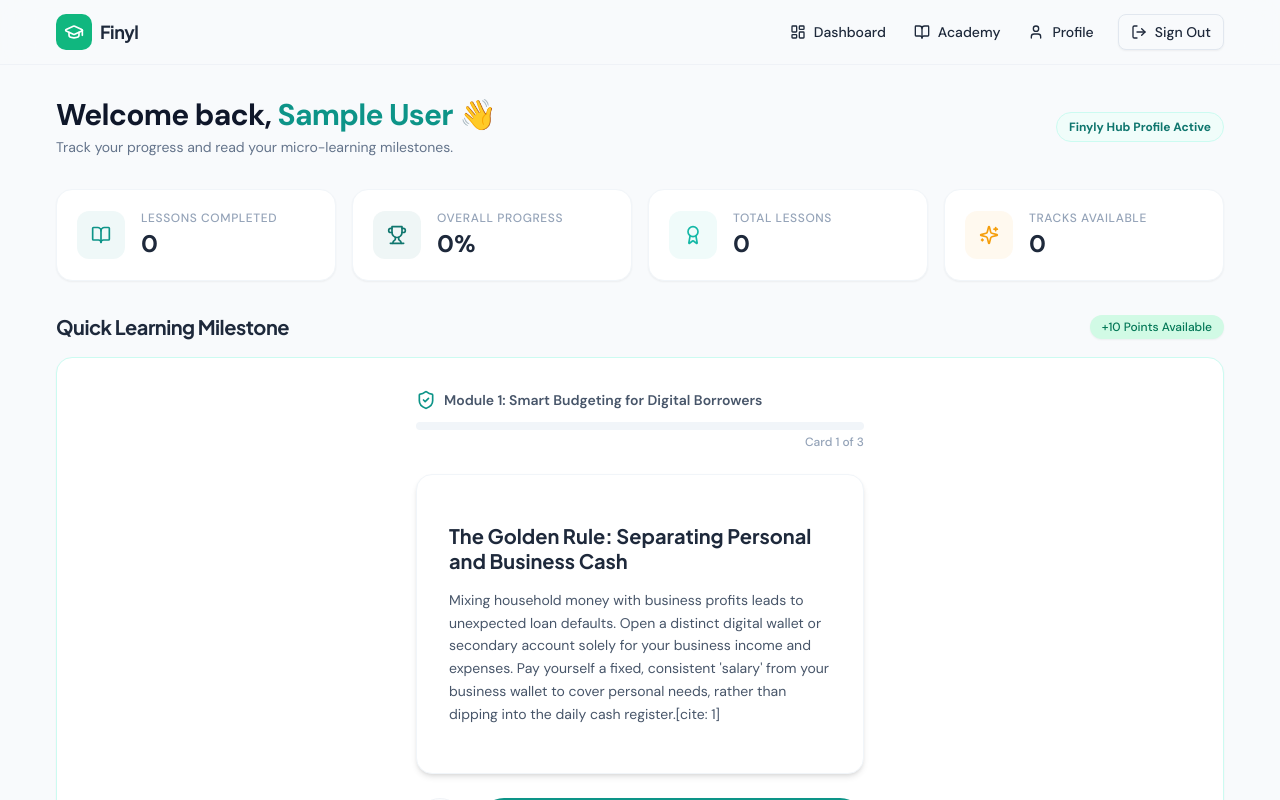
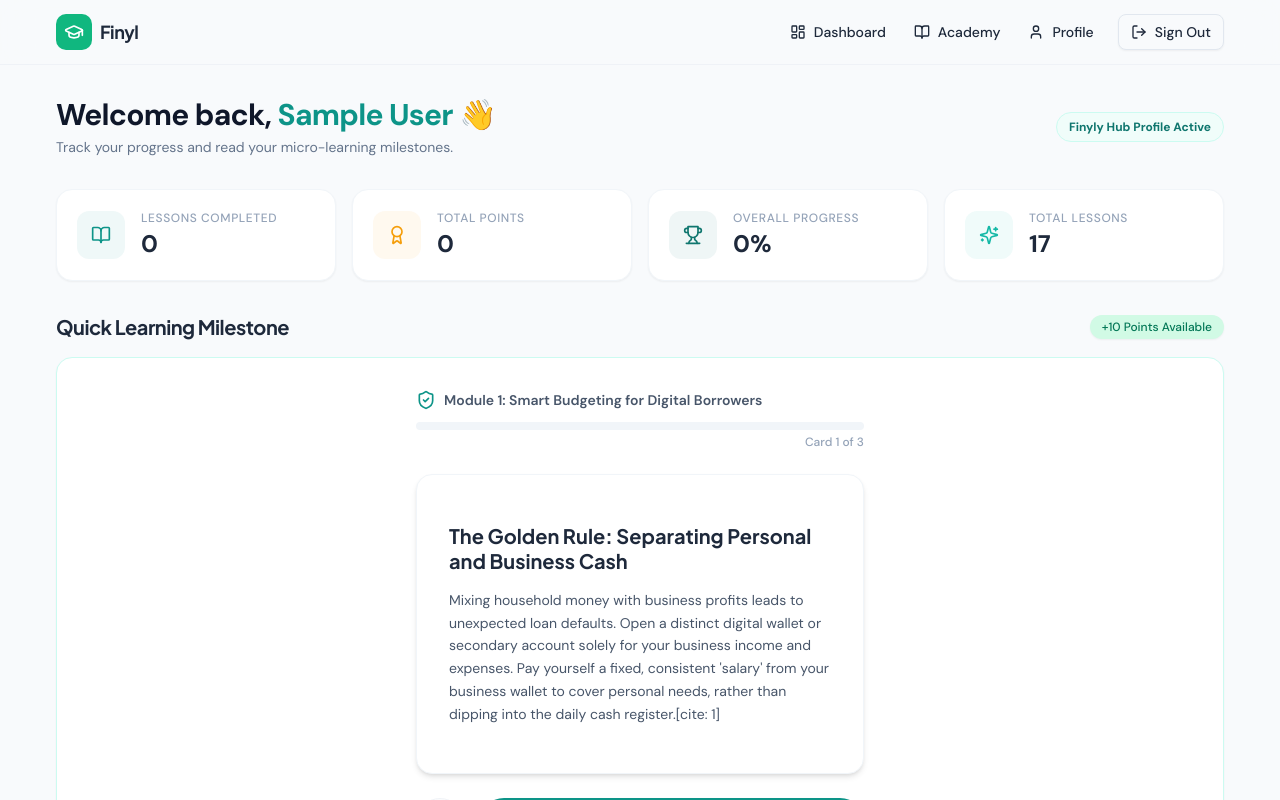
Before and after one commit to SenorAutum/Finyl, a Next.js app in the folder nextjs_space/: page /dashboard in a window 1280 px wide. Shown: the top 800 px of the page. Built offline with nearby package versions, Linux system fonts and the light colour scheme; no server answers; the database is empty; sample sign-in values are in the browser's storage.

Commit message:
feat(dashboard): activate live firebase gamification tally and dynamic stats

```diff
--- a/nextjs_space/app/dashboard/_components/dashboard-client.tsx
+++ b/nextjs_space/app/dashboard/_components/dashboard-client.tsx
@@ -20,9 +20,13 @@ import { Progress } from '@/components/ui/progress';
 import Navbar from '@/components/navbar';
 import Footer from '@/components/footer';
 
-// Import our new Firebase auth tools
-import { auth } from '@/lib/firebase';
+// Import our new Firebase auth & database tools
+import { auth, db } from '@/lib/firebase';
 import { onAuthStateChanged } from 'firebase/auth';
+import { doc, onSnapshot } from 'firebase/firestore';
+
+// Import Curriculum to dynamically calculate total lessons
+import { finylCurriculum } from '@/lib/curriculumData';
 
 // Import the Micro-Learning Cards
 import MicroLearningCards from '@/components/micro-learning-cards';
@@ -55,29 +59,65 @@ export default function DashboardClient() {
   const [data, setData] = useState<any>(null);
   const [loading, setLoading] = useState(true);
 
+  // Dynamically count all lessons in the curriculum
+  const totalLessonsCount = finylCurriculum.reduce((acc, module) => acc + (module.lessons?.length || 0), 0);
+
   useEffect(() => {
+    let unsubscribeData: () => void;
+
     // Listen for Firebase login status
-    const unsubscribe = onAuthStateChanged(auth, (currentUser) => {
+    const unsubscribeAuth = onAuthStateChanged(auth, (currentUser) => {
       if (!currentUser) {
         router.replace('/login');
       } else {
         setUser(currentUser);
 
-        // Provide a safe empty state so the UI renders beautifully
-        setData({
-          trackProgress: [],
-          recentActivity: [],
-          overallPercentage: 0,
-          totalCompleted: 0,
-          totalLessons: 0
+        // Connect to this specific user's live database document
+        const userDocRef = doc(db, 'users', currentUser.uid);
+
+        unsubscribeData = onSnapshot(userDocRef, (docSnap) => {
+          if (docSnap.exists()) {
+            const userData = docSnap.data();
+
+            // Extract stats with safe fallbacks to 0
+            const completed = userData.totalCompleted || 0;
+            const points = userData.points || 0;
+
+            // Calculate actual percentage
+            const progressPct = totalLessonsCount > 0
+              ? Math.round((completed / totalLessonsCount) * 100)
+              : 0;
+
+            setData({
+              totalCompleted: completed,
+              points: points,
+              overallPercentage: progressPct,
+              totalLessons: totalLessonsCount,
+              trackProgress: [],
+              recentActivity: []
+            });
+          } else {
+            // Safe fallback if their database document is empty
+            setData({
+              totalCompleted: 0,
+              points: 0,
+              overallPercentage: 0,
+              totalLessons: totalLessonsCount,
+              trackProgress: [],
+              recentActivity: []
+            });
+          }
+          setLoading(false);
         });
-
-        setLoading(false);
       }
     });
 
-    return () => unsubscribe();
-  }, [router]);
+    // Cleanup listeners when the component unmounts
+    return () => {
+      unsubscribeAuth();
+      if (unsubscribeData) unsubscribeData();
+    };
+  }, [router, totalLessonsCount]);
 
   if (loading) {
     return (
@@ -87,13 +127,15 @@ export default function DashboardClient() {
     );
   }
 
-  // Extract the user's name or email prefix to greet them
   const userName = user?.displayName || user?.email?.split('@')[0] || 'Learner';
   const trackProgress: TrackProgress[] = data?.trackProgress ?? [];
   const recentActivity: Activity[] = data?.recentActivity ?? [];
+
+  // Extract our new live stats
+  const totalCompleted = data?.totalCompleted ?? 0;
   const overallPct = data?.overallPercentage ?? 0;
-  const totalCompleted = data?.totalCompleted ?? 0;
   const totalLessons = data?.totalLessons ?? 0;
+  const totalPoints = data?.points ?? 0;
 
   return (
     <div className="min-h-screen bg-[#f8fafc] text-slate-800 font-sans antialiased">
@@ -113,13 +155,13 @@ export default function DashboardClient() {
           </span>
         </motion.div>
 
-        {/* Stats Grid */}
+        {/* Live Stats Grid */}
         <div className="mb-8 grid gap-4 sm:grid-cols-2 lg:grid-cols-4">
           {[
             { icon: BookOpen, label: 'Lessons Completed', value: totalCompleted, color: '#0d9488' },
+            { icon: Award, label: 'Total Points', value: totalPoints, color: '#f59e0b' },
             { icon: Trophy, label: 'Overall Progress', value: `${overallPct}%`, color: '#0f766e' },
-            { icon: Award, label: 'Total Lessons', value: totalLessons, color: '#14b8a6' },
-            { icon: Sparkles, label: 'Tracks Available', value: trackProgress?.length ?? 0, color: '#f59e0b' },
+            { icon: Sparkles, label: 'Total Lessons', value: totalLessons, color: '#14b8a6' },
           ].map((stat, i) => (
             <motion.div
               key={stat.label}
@@ -155,14 +197,8 @@ export default function DashboardClient() {
             </span>
           </div>
 
-          {/*
-            LAYOUT FIX APPLIED HERE:
-            1. 'flex justify-center' aligns the inner container to the center.
-            2. The inner div with 'w-full max-w-2xl' ensures the cards do not stretch too wide.
-          */}
           <div className="p-8 rounded-2xl bg-white border border-teal-100 shadow-sm flex justify-center">
             <div className="w-full max-w-2xl">
-               {/* We hardcode 'mod_1' here so the dashboard always shows the intro lesson */}
                <MicroLearningCards moduleId="mod_1" />
             </div>
           </div>
```
